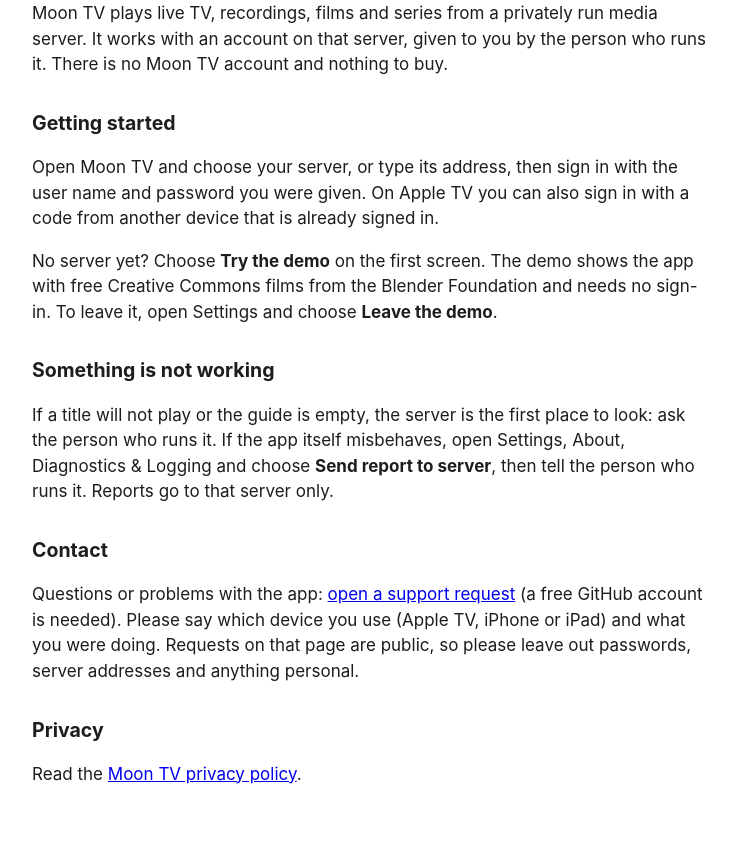
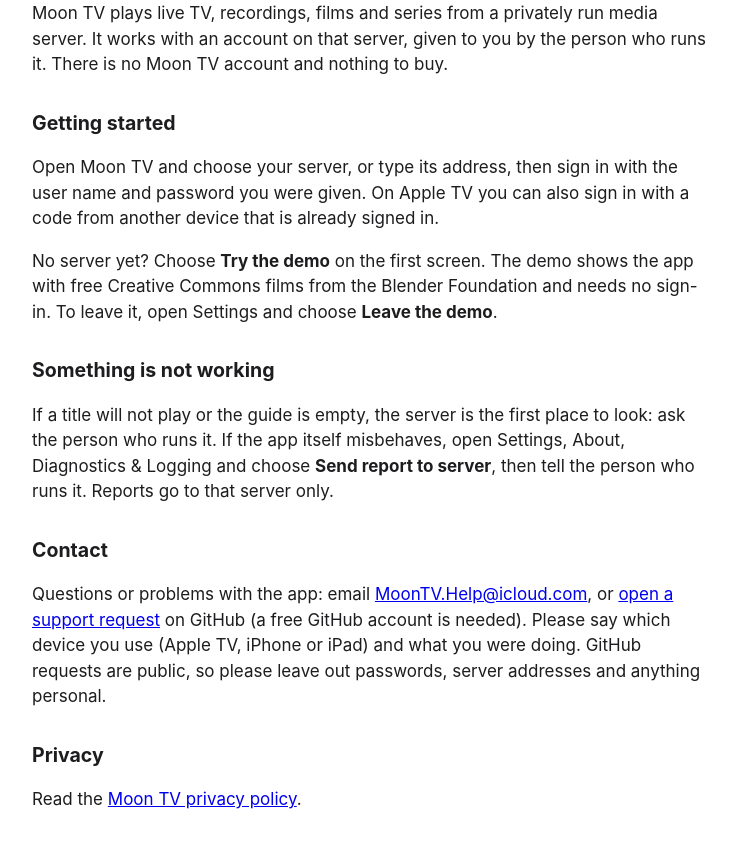
Before and after one commit to FrankTank34567/moontv-support, a plain HTML site: page support.html in a window 1280 px wide. Shown: the part 92-939 px from the top of the page, without its empty margins (268-1004 px from the left). Before the commit the page ends 913 px from the top, so only its background shows below. Drawn offline with Linux system fonts and the light colour scheme.

Commit message:
Support page: email contact

```diff
--- a/support.html
+++ b/support.html
@@ -15,7 +15,7 @@
 <h2>Something is not working</h2>
 <p>If a title will not play or the guide is empty, the server is the first place to look: ask the person who runs it. If the app itself misbehaves, open Settings, About, Diagnostics &amp; Logging and choose <b>Send report to server</b>, then tell the person who runs it. Reports go to that server only.</p>
 <h2>Contact</h2>
-<p>Questions or problems with the app: <a href="https://github.com/FrankTank34567/moontv-support/issues/new">open a support request</a> (a free GitHub account is needed). Please say which device you use (Apple TV, iPhone or iPad) and what you were doing. Requests on that page are public, so please leave out passwords, server addresses and anything personal.</p>
+<p>Questions or problems with the app: email <a href="mailto:MoonTV.Help@icloud.com">MoonTV.Help@icloud.com</a>, or <a href="https://github.com/FrankTank34567/moontv-support/issues/new">open a support request</a> on GitHub (a free GitHub account is needed). Please say which device you use (Apple TV, iPhone or iPad) and what you were doing. GitHub requests are public, so please leave out passwords, server addresses and anything personal.</p>
 <h2>Privacy</h2>
 <p>Read the <a href="privacy.html">Moon TV privacy policy</a>.</p>
 </body>
```
